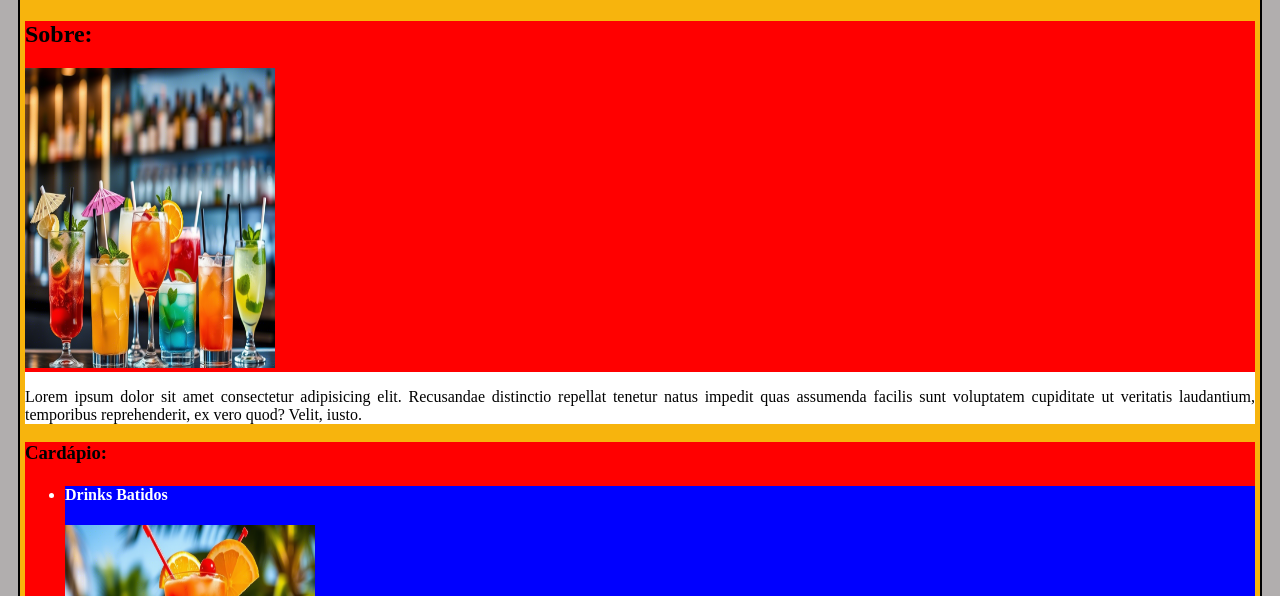
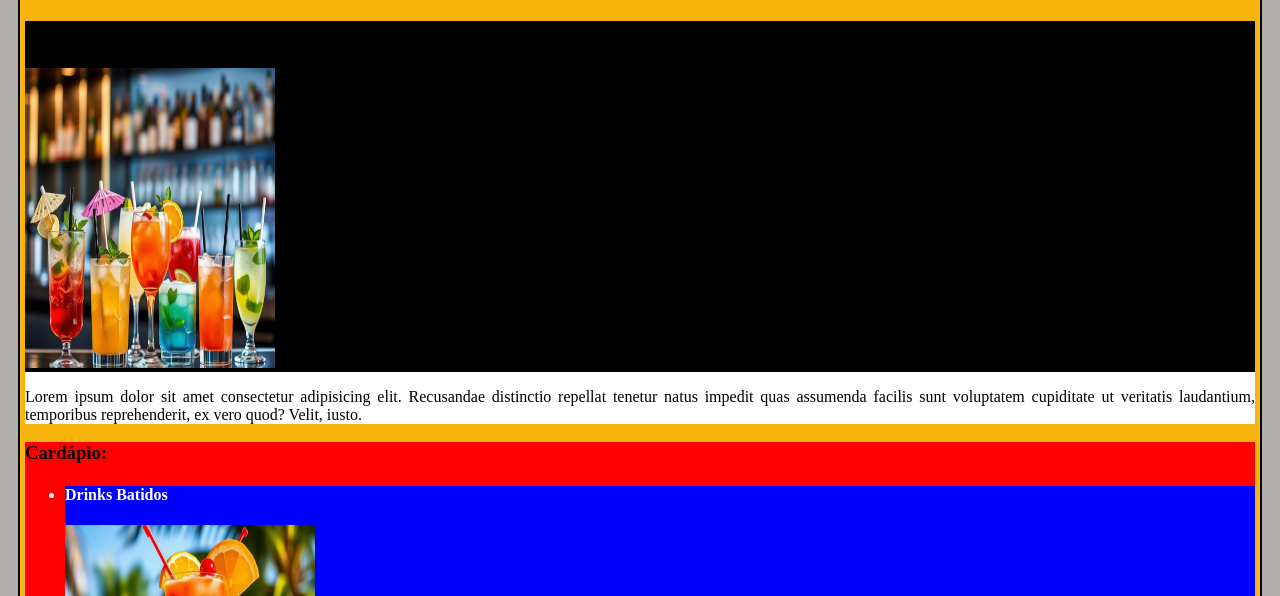
Before and after one commit to Marcelo-Santana-08/monkey_drinks, a plain HTML site: page pages/index.html in a window 1280 px wide. In both pictures the pointer is over the element "Sobre:". Shown: the part 1352-1948 px from the top of the page. Drawn offline with Linux system fonts and the light colour scheme.

Commit message:
Teste Primeiro Projeto

```diff
--- a/styles/style.css
+++ b/styles/style.css
@@ -74,3 +74,9 @@ li:nth-child(3) {
 .content {
     background-color: red;
 }
+
+.content:hover {
+        background-color: black;
+
+
+}
```
Also changed, not shown: pages/index.html (+0 -2 lines).
